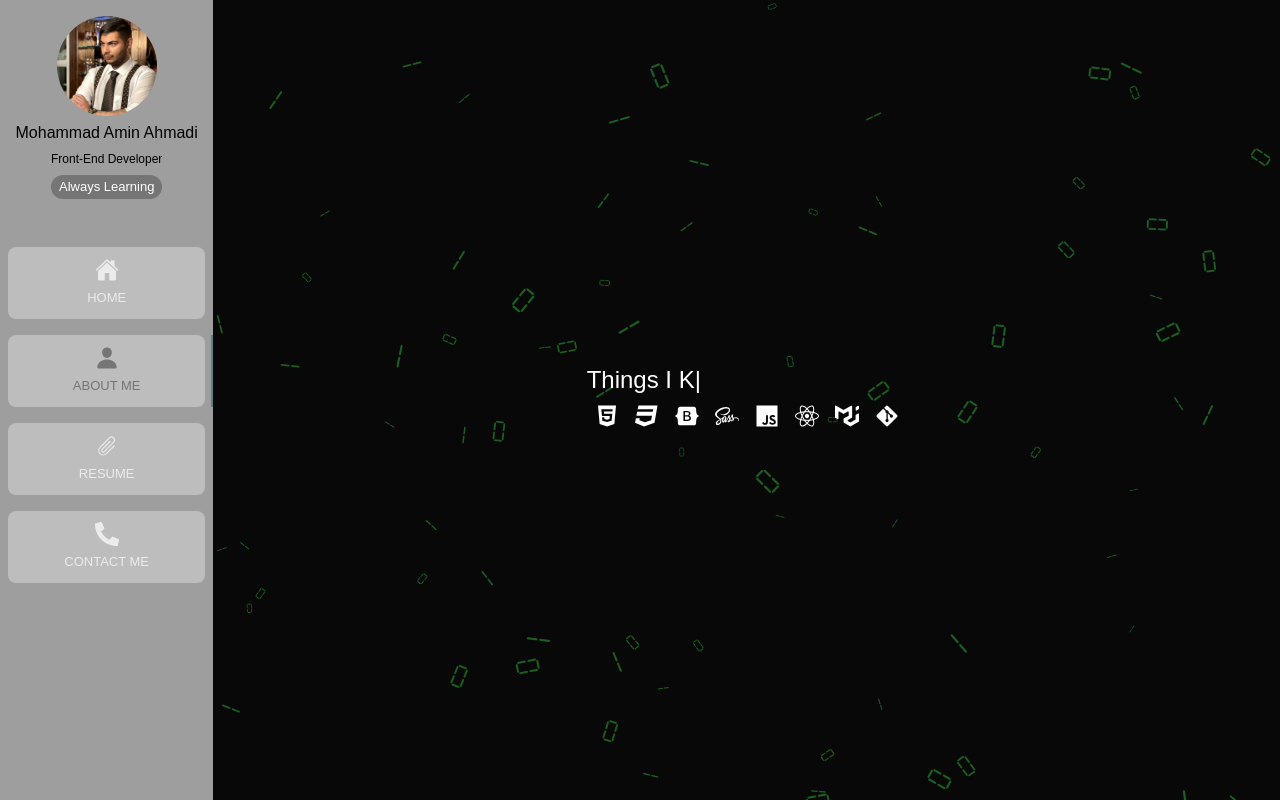
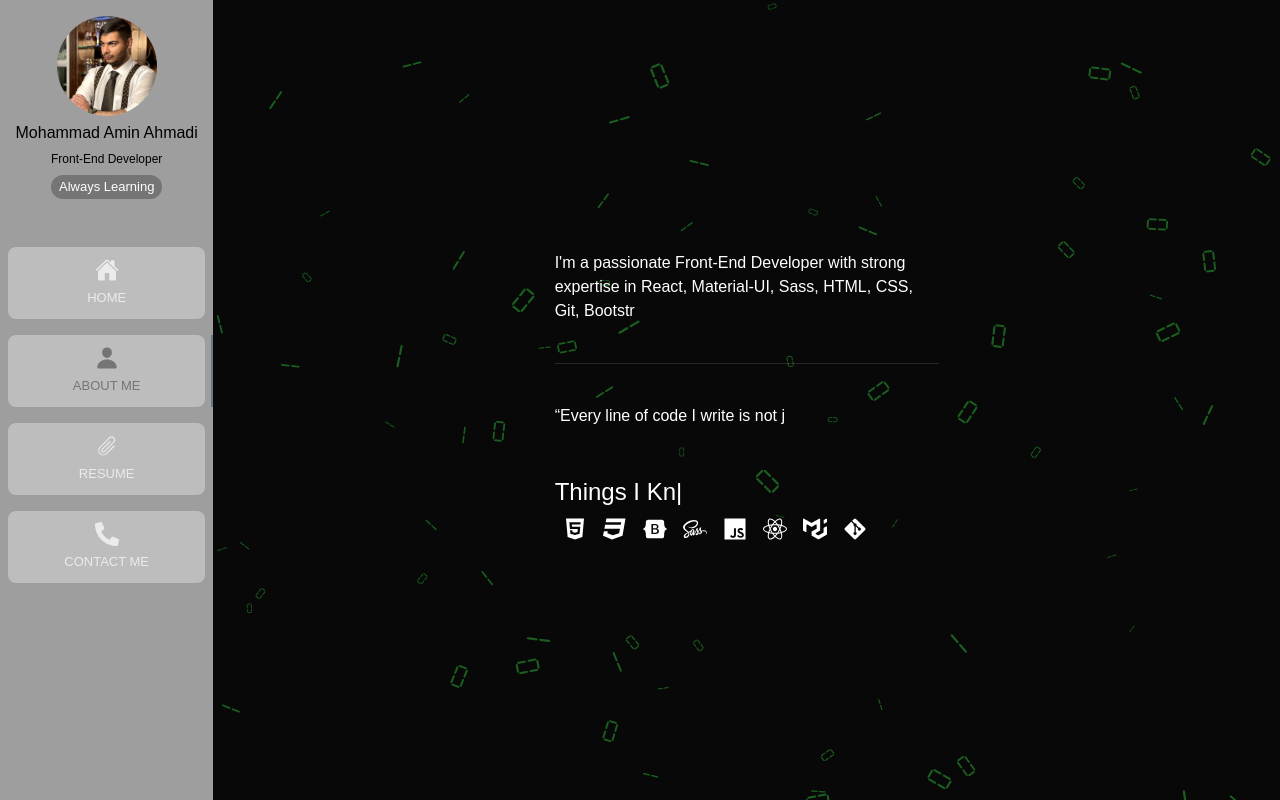
Before and after one commit to rex-vero/personal-app, a React (Create React App) app: page / in a window 1280 px wide. Both pictures are taken after a click on the tab "ABOUT ME". Built offline with nearby package versions, Linux system fonts and the light colour scheme; a web font is replaced by a local one.

Commit message:
about page updated

```diff
--- a/src/pages/About.js
+++ b/src/pages/About.js
@@ -1,4 +1,4 @@
-import { Box, Grid, IconButton, Tooltip, Typography, Zoom } from "@mui/material";
+import { Box, Divider, Grid, IconButton, Stack, Tooltip, Typography, Zoom } from "@mui/material";
 import ParticlesContainer from "../helpers/ParticlesContainer";
 import { green } from "@mui/material/colors";
 import { icons } from "../helpers/tooltip";
@@ -6,8 +6,18 @@ import Typing from "../helpers/Typing";
 
 const About = () => {
     return (
-        <Box>
+        <Box p={4}>
             <ParticlesContainer particleColor={green[900]} animationType={'number'} />
+            <Stack width={{ xs: '90vw', md: '30vw' }}>
+                <Typography variant="body1" color="#fff">
+                    <Typing strings={["I'm a passionate Front-End Developer with strong expertise in React, Material-UI, Sass, HTML, CSS, Git, Bootstrap, and JavaScript. I build modern, responsive, and user-friendly interfaces that bring ideas to life. I'm always open to learning new technologies and pushing my limits because in the world of code, growth never stops."]} typeSpeed={20} />
+                </Typography>
+                <Divider sx={{ mt: 5 }} />
+                <Typography mt={5} variant="body1" color="#fff">
+                    <Typing strings={["“Every line of code I write is not just syntax, it's a step toward creating something meaningful.”"]} typeSpeed={60} />
+                </Typography>
+            </Stack>
+            <Box mt={6}>
                 <Typography variant="h5" color="#fff">
                     <Typing strings={['Things I Know:']} typeSpeed={200} showCursor />
                 </Typography>
@@ -19,6 +29,7 @@ const About = () => {
                     ))}
                 </Grid>
             </Box>
+        </Box>
     );
 }
 
```
Lines whose indentation alone changed are shown as unchanged.
